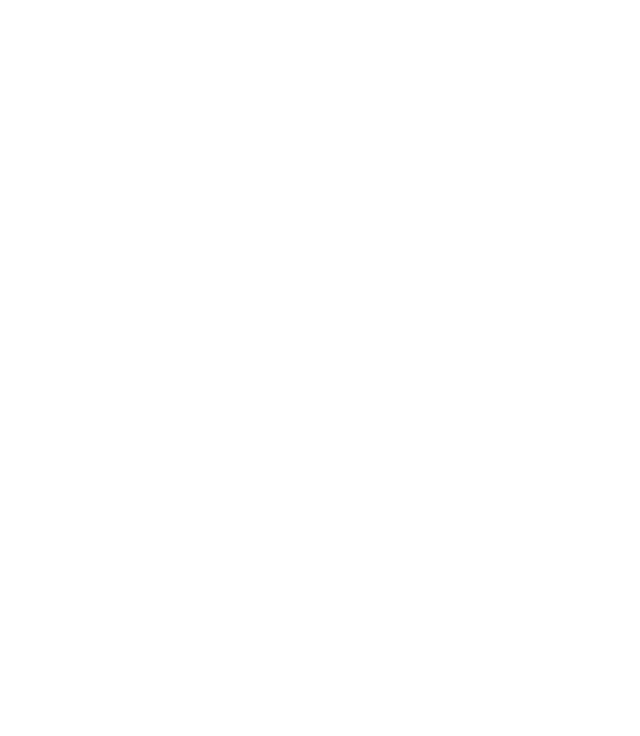
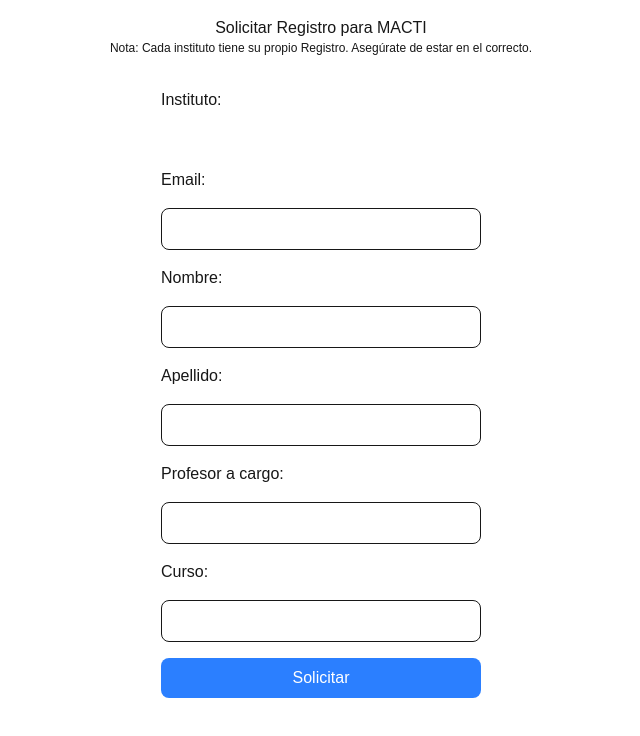
Before and after one commit to CarlosGunter/macti-frontend, a Next.js app: page /registro in a window 1280 px wide. Before the commit this address had no page. Shown: the top 736 px of the page, without its empty margins (319-959 px from the left). Built offline with nearby package versions, Linux system fonts and the light colour scheme.

Commit message:
feat: se reestructuró el componente de registro y confirmación de cuenta, mejorando la gestión de parámetros y el formulario

```diff
--- a/src/app/[institute]/registro/page.tsx
+++ b/src/app/registro/page.tsx
@@ -1,21 +1,20 @@
-import { institutes } from "@/shared/config/institutes";
 import RequestAccountForm from "@/domains/auth/components/RequestAccountForm";
 
 interface RegistroPageProps {
-  params: {
+  searchParams: {
     institute: string;
   };
 }
 
-export default async function RegistroPage({ params }: RegistroPageProps) {
-  const { institute } = await params;
+export default async function RegistroPage({ searchParams }: RegistroPageProps) {
+  const { institute } = await searchParams;
 
   return (
     <div className="grid gap-8 p-4 justify-center">
       <div className="text-center">
-        <h1>Solicitar Registro para: {institutes[institute].name}</h1>
+        <h1>Solicitar Registro para MACTI</h1>
         <p className="text-xs">
-          Nota: El profesor a cargo del curso debe confirmar tu registro.
+          Nota: Cada instituto tiene su propio Registro. Asegúrate de estar en el correcto.
         </p>
       </div>
 
--- a/src/domains/auth/components/RequestAccountForm.tsx
+++ b/src/domains/auth/components/RequestAccountForm.tsx
@@ -10,17 +10,24 @@
   return (
     <>
       <form action={dispatch} className="flex flex-col gap-4 w-full max-w-80 place-self-center">
-          <input type="hidden" name="institute" value={institute} />
+        <label htmlFor="institute">Instituto:</label>
+        <input type="text" id="institute" name="institute" value={institute} />
+
         <label htmlFor="email">Email:</label>
         <input type="email" id="email" name="email" required className="border p-2 rounded-lg" defaultValue={state?.data?.email.toString() || ""} />
+
         <label htmlFor="name">Nombre:</label>
         <input type="text" id="name" name="name" required className="border p-2 rounded-lg" defaultValue={state?.data?.name.toString() || ""} />
+
         <label htmlFor="apellido">Apellido:</label>
         <input type="text" id="apellido" name="apellido" required className="border p-2 rounded-lg" defaultValue={state?.data?.apellido.toString() || ""} />
+
         <label htmlFor="profesor">Profesor a cargo:</label>
         <input type="text" id="profesor" name="profesor" required className="border p-2 rounded-lg" defaultValue={state?.data?.profesor.toString() || ""} />
+
         <label htmlFor="curso">Curso:</label>
         <input type="text" id="curso" name="curso" required className="border p-2 rounded-lg" defaultValue={state?.data?.curso.toString() || ""} />
+
         <button type="submit" className="bg-blue-500 text-white p-2 rounded-lg" disabled={isLoading}>Solicitar</button>
       </form>
 
```
Also changed, not shown: src/app/registro/confirmacion/page.tsx (renamed from src/app/[institute]/registro/confirmacion/page.tsx). Lines whose indentation alone changed are shown as unchanged.
